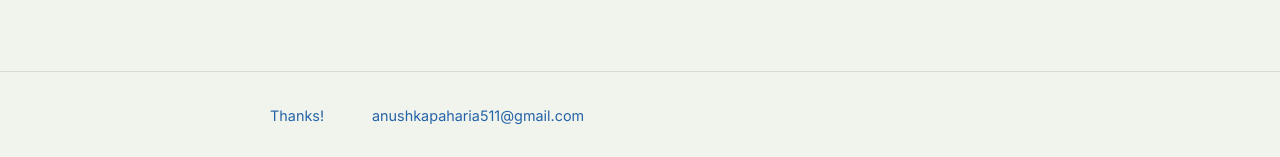
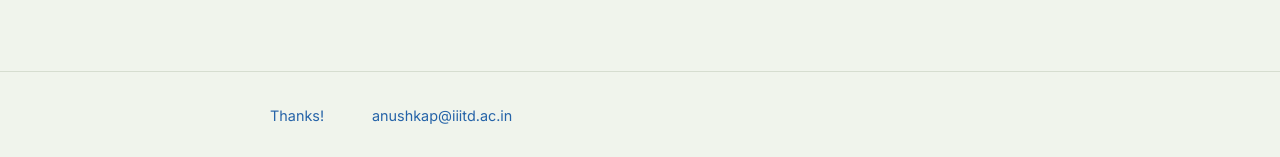
Before and after one commit to anuzka115/anuzka115.github.io, a Jekyll site: the page built from index.md, in a window 1280 px wide. Shown: the part 740-897 px from the top of the page. Built offline with Jekyll 4.4.1, drawn with Linux system fonts in a browser that asks for light colours.

Commit message:
Update footer email address

```diff
--- a/_layouts/default.html
+++ b/_layouts/default.html
@@ -29,7 +29,7 @@
   <footer class="site-footer">
     <div class="footer-inner">
       <span class="footer-name"><a href="https://sunainapati.github.io/About.html">Thanks!</a></span>
-      <a href="mailto:youremail@example.com">anushkapaharia511@gmail.com</a>
+      <a href="mailto:youremail@example.com">anushkap@iiitd.ac.in</a>
     </div>
   </footer>
 </body>
```
